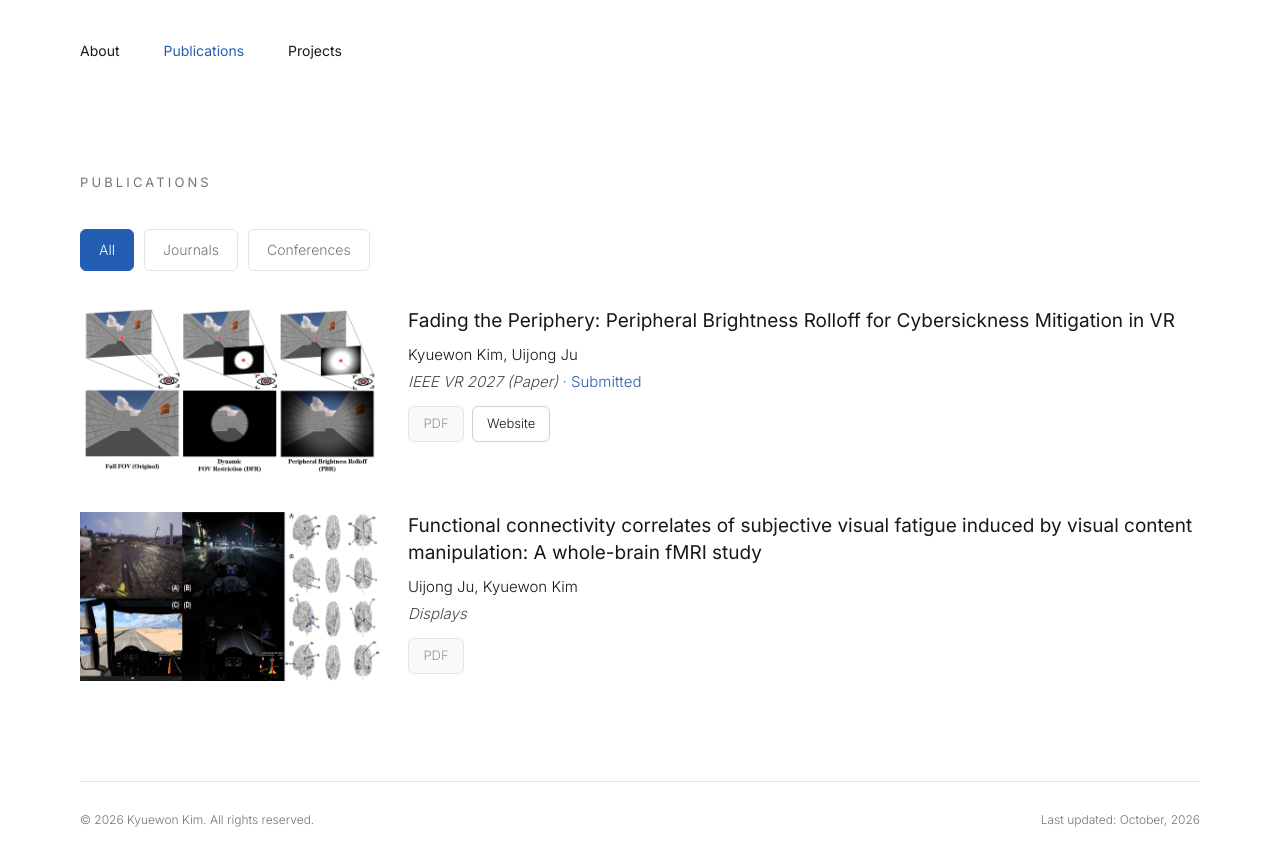
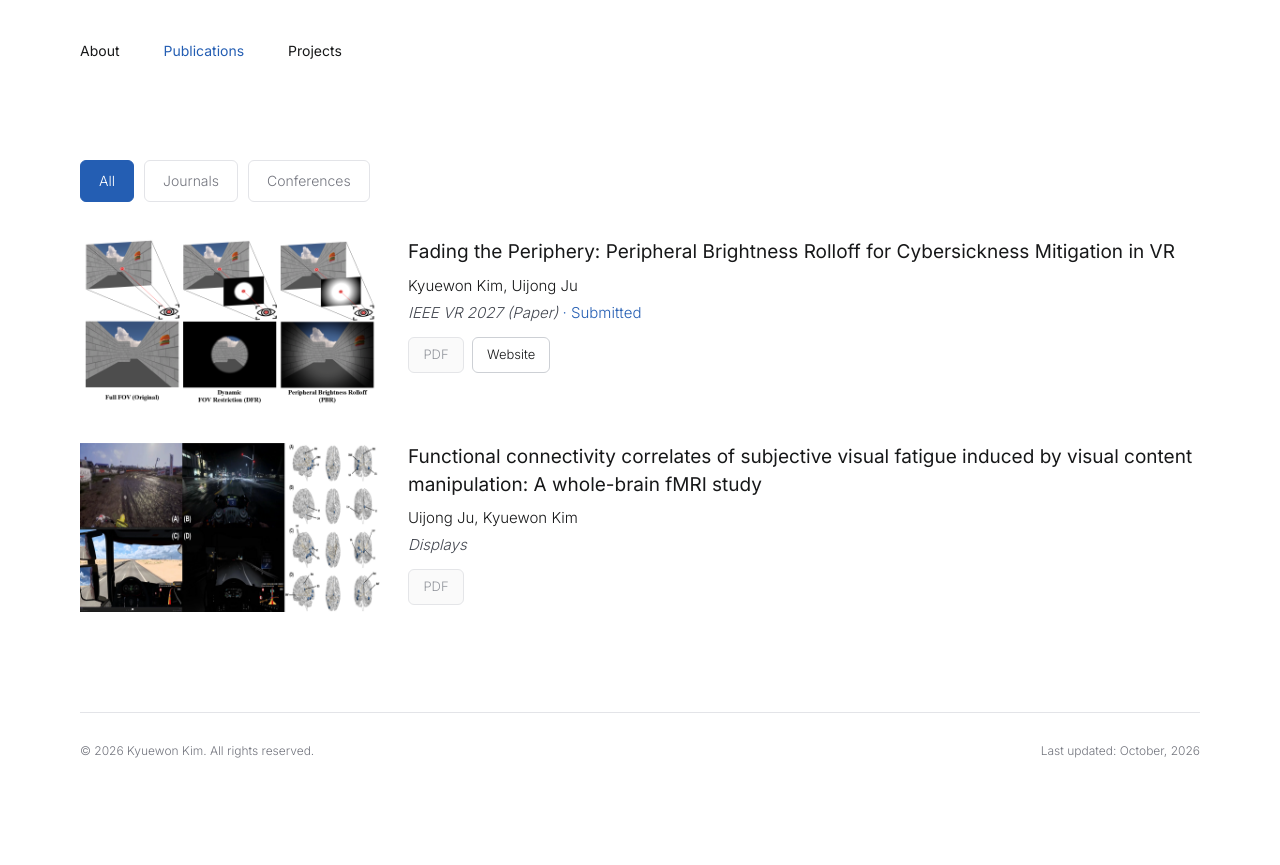
Before and after one commit to kyuewonkim/kyuewonkim.github.io, a plain HTML site: page publications.html in a window 1280 px wide. After the commit the page ends 800 px from the top, so only its background shows below. Drawn offline with Linux system fonts and the light colour scheme.

Commit message:
[수정] Publications와 Projects 목록의 중복 제목 제거

```diff
--- a/publications.html
+++ b/publications.html
@@ -2,7 +2,7 @@
 <html lang="en"><head><meta charset="utf-8"><meta name="viewport" content="width=device-width, initial-scale=1"><title>Publications — Kyuewon Kim</title><meta name="description" content="Kyuewon Kim — Ph.D. student at Kyung Hee University. Research in XR, HCI, and digital therapeutics."><link rel="icon" href="favicon.ico?v=blue-circle-20261001192444" sizes="any"><link rel="icon" href="favicon.svg?v=blue-circle-20261001192444" type="image/svg+xml"><link rel="stylesheet" href="site.css?v=submitted-blue-20261001195416">
 <script async src="https://www.googletagmanager.com/gtag/js?id=G-953NSV7QWQ"></script><script>window.dataLayer=window.dataLayer||[];function gtag(){dataLayer.push(arguments);}gtag('js',new Date());gtag('config','G-953NSV7QWQ');</script></head>
 <body><a class="skip-link" href="#main">Skip to content</a><header class="site-header"><nav aria-label="Main navigation"><a href="index.html#about">About</a><a href="publications.html" aria-current="page">Publications</a><a href="projects.html">Projects</a></nav></header>
-<main id="main" class="content listing"><div class="section-heading"><h1 class="eyebrow">Publications</h1></div><div class="publication-filters" role="group" aria-label="Publication type">
+<main id="main" class="content listing"><div class="publication-filters" role="group" aria-label="Publication type">
 <button type="button" data-publication-type="all" aria-pressed="true">All</button>
 <button type="button" data-publication-type="journal" aria-pressed="false">Journals</button>
 <button type="button" data-publication-type="conference" aria-pressed="false">Conferences</button>
```
Also changed, not shown: projects.html (+1 -1 lines).
